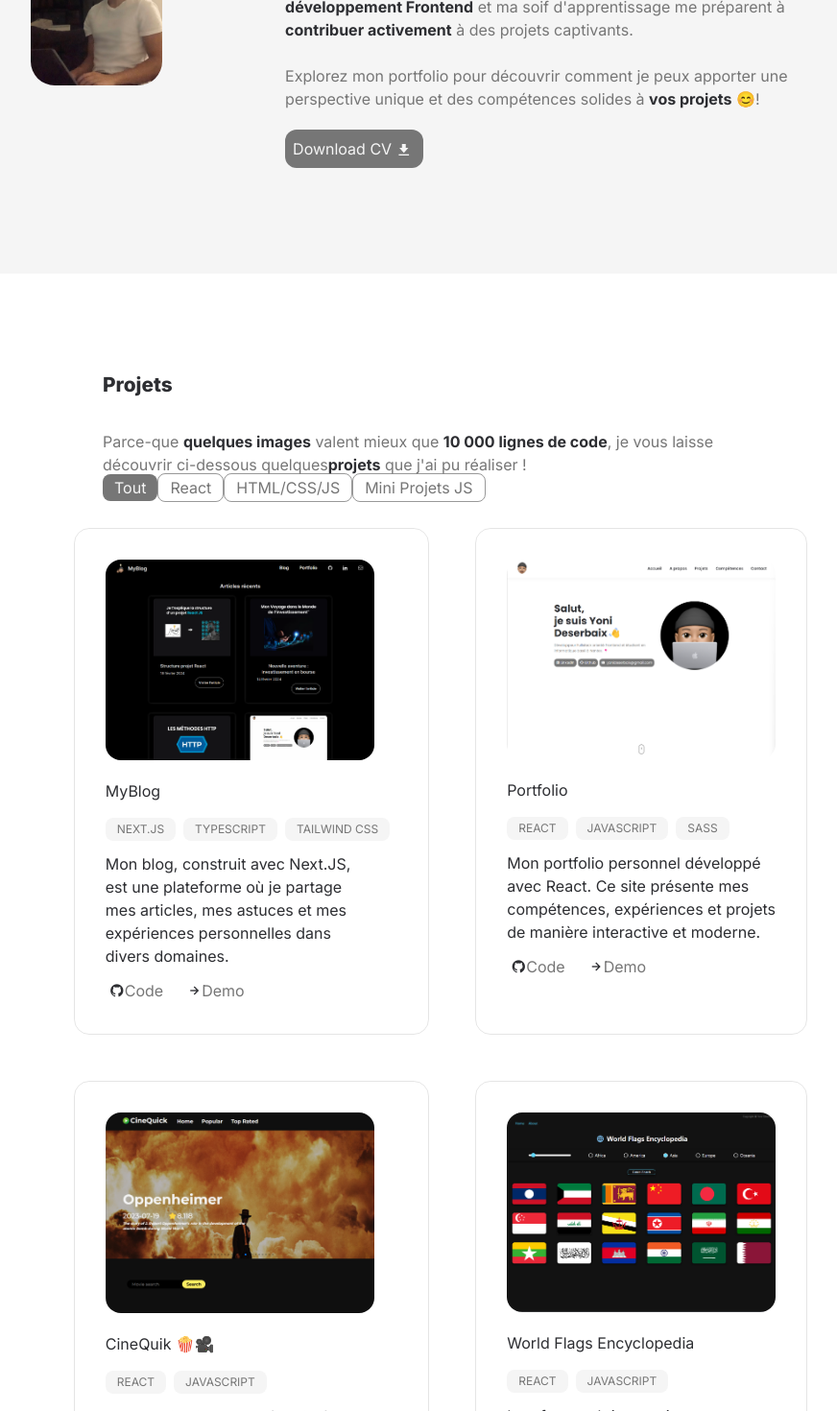
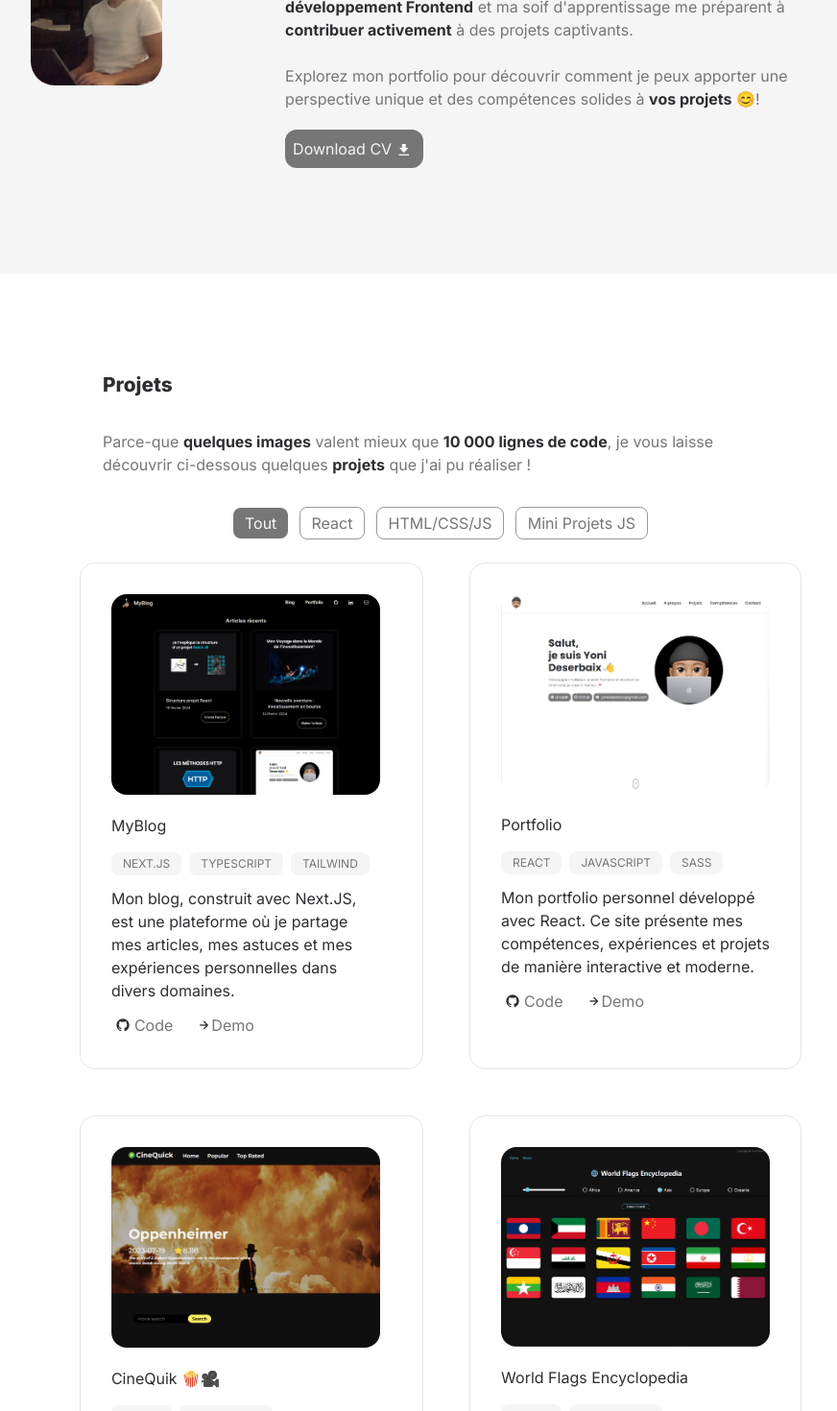
Before and after one commit to Yoni-Deserbaix/Portfolio-V2, a Next.js app: page / in a window 1280 px wide. Shown: the part 1260-2730 px from the top of the page at 96% size, without its empty margins (181-1053 px from the left). Built offline with nearby package versions, Linux system fonts and the light colour scheme.

Commit message:
update style projects

```diff
--- a/src/app/components/About.tsx
+++ b/src/app/components/About.tsx
@@ -61,7 +61,7 @@ export default function About() {
               className="inline-block text-[whitesmoke] text-base transition-all duration-200 bg-[#767676] mr-7 mt-5 mb-2.5 p-2 rounded-xl cursor-pointer transition-all-duration[0.3s] hover:opacity-[80%]"
 
               onClick={() => {
-                window.open("/assets/DESERBAIX-Yoni-CV-ENI.pdf", "_blank");
+                window.open("../assets/DESERBAIX-Yoni-CV-ENI.pdf", "_blank");
               }}
             >
               Download CV{" "}
--- a/src/app/components/Projects/DataProject.tsx
+++ b/src/app/components/Projects/DataProject.tsx
@@ -28,7 +28,7 @@ export const projectsData: Project[] = [
     image: Work10,
     title: "MyBlog",
     category: "React",
-    languages: ["Next.JS", "TypeScript ", "Tailwind CSS"],
+    languages: ["Next.JS", "TypeScript ", "Tailwind"],
     description: "Mon blog, construit avec Next.JS, est une plateforme où je partage mes articles, mes astuces et mes expériences personnelles dans divers domaines.",
     github: "https://github.com/Yoni-Deserbaix/myblog",
     demo: "https://yoni-deserbaix-my-blog.vercel.app/",
--- a/src/app/components/Projects/Projects.tsx
+++ b/src/app/components/Projects/Projects.tsx
@@ -1,10 +1,17 @@
 import React from "react";
 import Works from "./Works";
-
+import Image from "next/image";
 export default function () {
   return (
-    <section className="work-section  w-3/5 m-auto px-8 py-[100px]" id="projects">
-      <h3 className="section-title text-[1.3rem] font-extrabold pb-8" data-aos="fade-up" data-aos-duration="300">
+    <section
+      className="work-section  w-3/5 m-auto px-8 py-[100px]"
+      id="projects"
+    >
+      <h3
+        className="section-title text-[1.3rem] font-extrabold pb-8"
+        data-aos="fade-up"
+        data-aos-duration="300"
+      >
         Projets
       </h3>
       <div
@@ -13,12 +20,11 @@ export default function () {
         data-aos-delay="500"
         data-aos-duration="300"
       >
-        <span className="section-subtitle text-[#767676] pt-80">
+        <div className="section-subtitle  text-[#767676]">
           Parce-que <b>quelques images</b> valent mieux que{" "}
           <b>10 000 lignes de code</b>, je vous laisse découvrir ci-dessous
-          quelques{""}
-          <b>projets</b> que j'ai pu réaliser !
-        </span>
+          quelques <b>projets</b> que j'ai pu réaliser !
+        </div>
       </div>
 
       <Works />
--- a/src/app/components/Projects/WorkItems.tsx
+++ b/src/app/components/Projects/WorkItems.tsx
@@ -22,7 +22,11 @@ const WorksItems: React.FC<WorksItemsProps> = ({ item }) => {
       data-aos="fade-up"
       data-aos-duration="300"
     >
-      <Image src={item.image} alt="" className="work-img  w-[280px] transition-[0.4s] mb-5 rounded-2xl hover:scale-110" />
+      <Image
+        src={item.image}
+        alt=""
+        className="work-img  w-[280px] transition-[0.4s] mb-5 rounded-2xl hover:scale-105"
+      />
 
       <h3 className="work-title mb-2.5">{item.title}</h3>
       <div className="item-languages flex flex-wrap mt-4">
@@ -45,8 +49,8 @@ const WorksItems: React.FC<WorksItemsProps> = ({ item }) => {
           rel="noopener noreferrer"
           className="work-button text-[#767676] inline-flex items-center gap-x-1 pr-5"
         >
-          <i className="bx bxl-github work-button-icon text-base transition-[0.4s] translate-x-1"></i>
-          Code
+          <i className="bx bxl-github work-button-icon text-base transition-[0.4s] translate-x-1 pr-1"></i>
+           Code
         </a>
       )}
       {item.demo && (
@@ -56,7 +60,8 @@ const WorksItems: React.FC<WorksItemsProps> = ({ item }) => {
           rel="noopener noreferrer"
           className="work-button text-[#767676] inline-flex items-center gap-x-1 pr-5"
         >
-          <i className="bx bx-right-arrow-alt work-button-icon text-base transition-[0.4s] translate-x-1"></i>Demo
+          <i className="bx bx-right-arrow-alt work-button-icon text-base transition-[0.4s] translate-x-1"></i>
+          Demo
         </a>
       )}
     </div>
--- a/src/app/components/Projects/Works.tsx
+++ b/src/app/components/Projects/Works.tsx
@@ -39,7 +39,7 @@ const Works = () => {
 
   return (
     <div>
-      <div className="work-filters flex-wrap gap-x-[0.7rem] mb-[30px]">
+      <div className="work-filters flex-wrap gap-x-[0.7rem] pb-6  flex items-center justify-center">
         {projectsNav.map((item, index) => {
           return (
             <span
```
